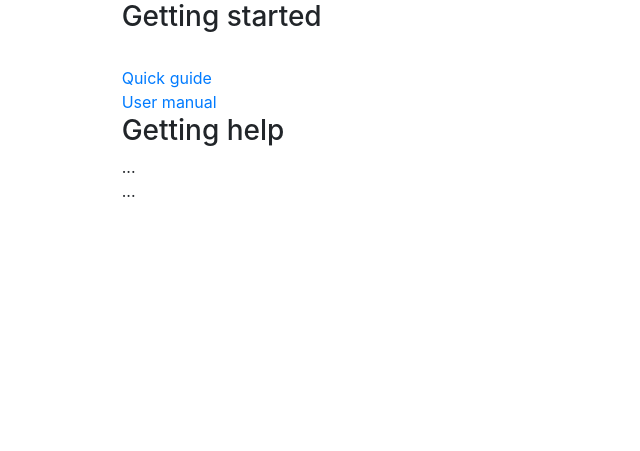
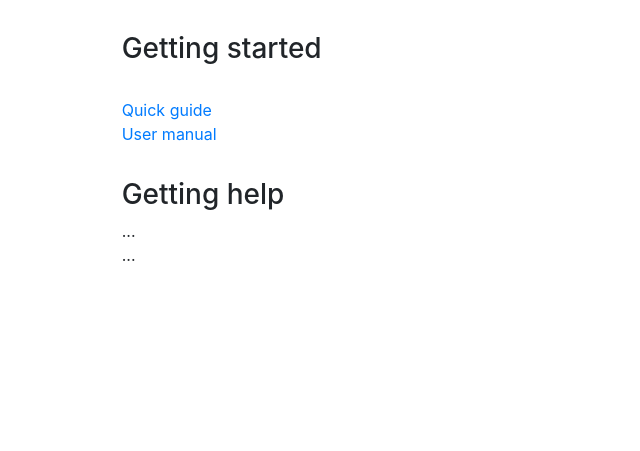
Before and after one commit to ntnkob/seqFIre2021, a Flask app: page /help in a window 1280 px wide. Shown: the part 76-527 px from the top of the page, without its empty margins (0-640 px from the left). Run offline with Flask 2, Linux system fonts and the light colour scheme; some libraries are stand-ins or nearby versions.

Commit message:
help page html edit stylesheet

```diff
--- a/app/templates/helpPage.html
+++ b/app/templates/helpPage.html
@@ -1,10 +1,10 @@
 {% extends "base.html" %}
 {% block content %}
-<h3>Getting started</h3><br>
+<h3 style="margin-top: 2rem;">Getting started</h3><br>
 <a href='#'>Quick guide</a><br>
 <a href='#'>User manual</a><br>
 
-<h3>Getting help</h3>
+<h3 style="margin-top: 2rem;">Getting help</h3>
 ...<br>
 ...<br>
 
```
